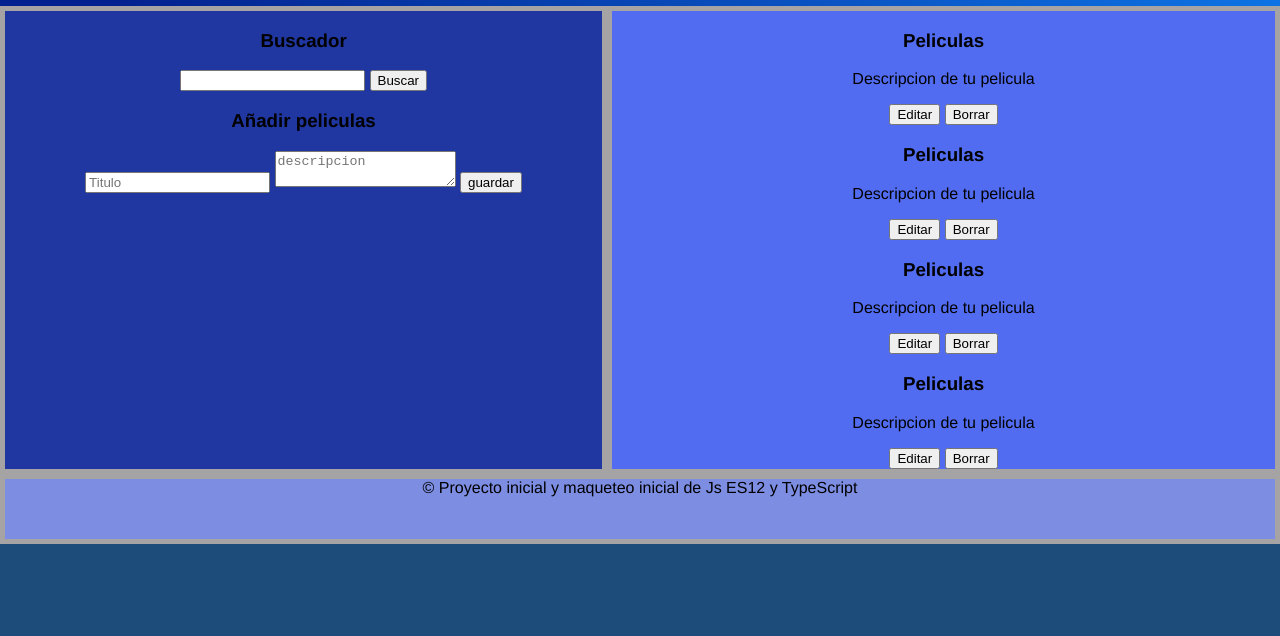
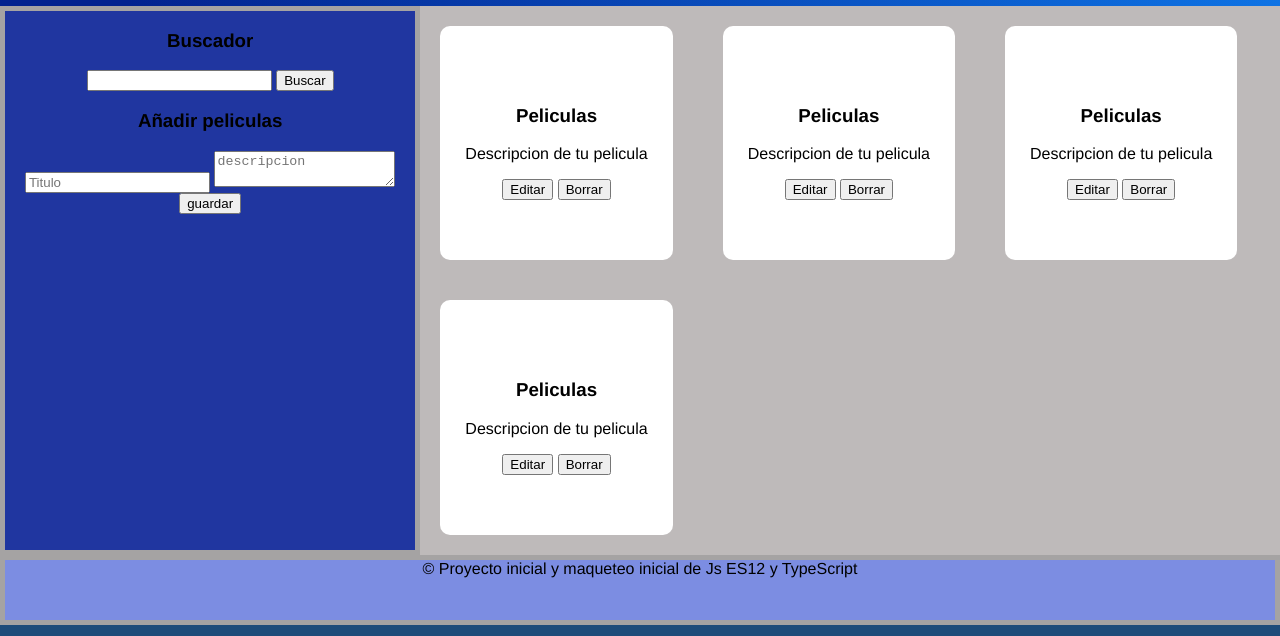
Before and after one commit to DiegoAndresMarmota/05-proyecto-react-01, a plain HTML site: page index.html in a window 1280 px wide. Shown: the part 164-800 px from the top of the page. Drawn offline with Linux system fonts and the light colour scheme.

Commit message:
Estilos de las tarjetas

```diff
--- a/css/styles.css
+++ b/css/styles.css
@@ -96,8 +96,24 @@ body {
 
 .content{
     grid-area: content;
-    border: 5px solid rgb(165, 163, 163);
-    background: #516cf0;
+    background: rgb(190, 186, 186);
+    display: flex;
+    flex-flow: row wrap;
+    justify-content: flex-start;
+    align-items: flex-start;
+}
+
+.peli-item{
+    background: white;
+    border-radius: 10px;
+    box-shadow: 0px 0px 0px #ddd;
+    margin: 20px;
+    margin-left: 20px;
+    margin-right: 30px;
+    padding-top: 60px;
+    padding-bottom: 60px;
+    padding-right: 25px;
+    padding-left: 25px;
 }
 
 .lateral{
```
